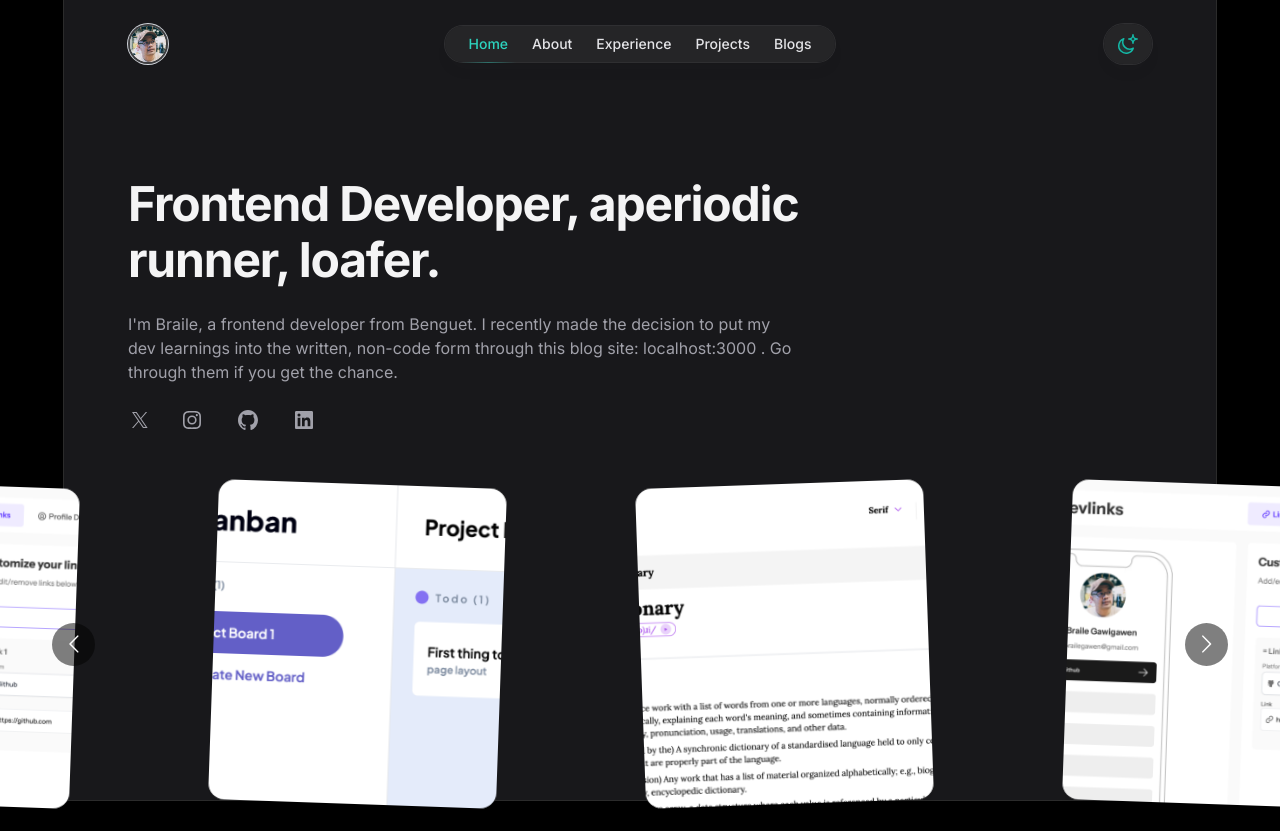
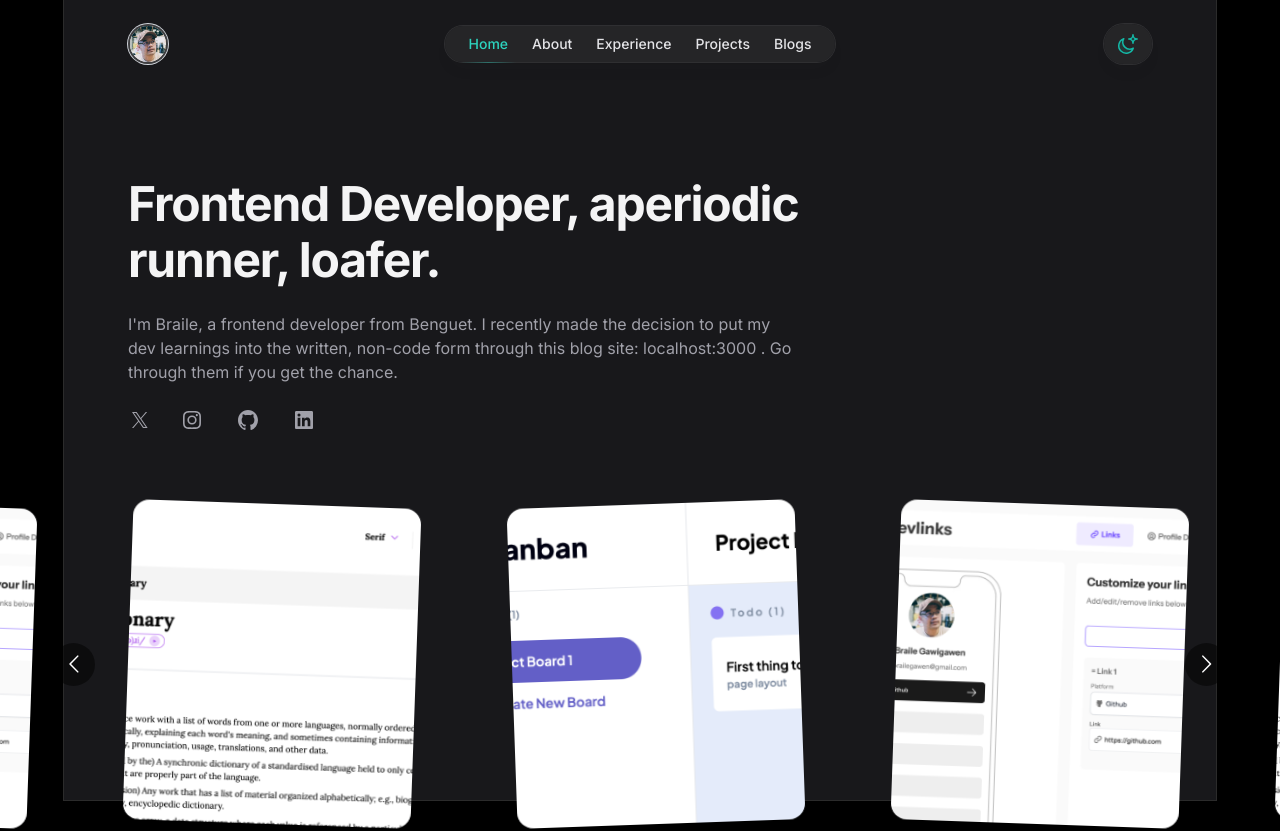
Before and after one commit to brailecg/tw-portfolio, a Next.js app: page / in a window 1280 px wide. Shown: the top 831 px of the page. Built offline with nearby package versions, Linux system fonts and the light colour scheme.

Commit message:
[UI] update hompage slider

```diff
--- a/app/Components/Slider.tsx
+++ b/app/Components/Slider.tsx
@@ -1,5 +1,5 @@
 "use client";
-import React from "react";
+import React, { useEffect } from "react";
 import Image, { type ImageProps } from "next/image";
 import Carousel from "react-multi-carousel";
 import "react-multi-carousel/lib/styles.css";
@@ -9,28 +9,23 @@ import dictionaryImage from "../../public/dictionary-image.png";
 import kanbanImage from "../../public/kanban-image.png";
 import devlinkImage from "../../public/devlink-image.png";
 
-const SliderContainer = () => {
-  const rotations = ["rotate-2", "-rotate-2", "rotate-2"];
-  return [dictionaryImage, kanbanImage, devlinkImage].map(
-    (image, imageIndex) => (
-      <div
-        key={image.src}
-        className={clsx(
-          "relative aspect-[9/10] w-44 flex-none overflow-hidden rounded-xl bg-zinc-100 sm:w-72 sm:rounded-2xl dark:bg-zinc-800 shadow-lg",
-          rotations[imageIndex % rotations.length]
-        )}>
-        <Image
-          src={image}
-          alt=""
-          sizes="(min-width: 640px) 18rem, 11rem"
-          className="absolute h-full w-full object-cover opacity-50"
-        />
-      </div>
-    )
-  );
+const images = [
+  { src: "/dictionary-image.png", alt: "Dictionary Image" },
+  { src: "/kanban-image.png", alt: "Kanban Image" },
+  { src: "/devlink-image.png", alt: "Devlink Image" },
+];
+
+const preloadImages = (imageArray: any[]) => {
+  imageArray.forEach((image) => {
+    const img = new window.Image();
+    img.src = image.src;
+  });
 };
 
 const ProjectSlider = () => {
+  useEffect(() => {
+    preloadImages(images);
+  }, []);
   const responsive = {
     desktop: {
       breakpoint: {
@@ -45,7 +40,7 @@ const ProjectSlider = () => {
         max: 464,
         min: 0,
       },
-      items: 1,
+      items: 2,
       partialVisibilityGutter: 30,
     },
     tablet: {
@@ -60,48 +55,56 @@ const ProjectSlider = () => {
   const rotations = ["rotate-2", "-rotate-2", "rotate-2"];
   return (
     <Carousel
+      additionalTransfrom={0}
+      arrows
+      customTransition="all 500ms"
+      transitionDuration={500}
+      className=" max-w-[1280px] m-auto"
+      containerClass="container mt-16 py-2 overflow-hidden"
+      dotListClass=""
       draggable
-      className="mt-9  py-4 overflow-hidden"
+      infinite
+      itemClass=" !w-52 sm:!w-96 !z-20"
+      minimumTouchDrag={80}
+      pauseOnHover
+      responsive={responsive}
+      shouldResetAutoplay
       slidesToSlide={1}
-      centerMode={true}
-      responsive={responsive}
-      infinite={true}>
+      swipeable>
+      {images.map((image, index) => (
         <div
+          key={index}
+          draggable={false}
           className={clsx(
-          "relative aspect-[9/10] w-44 flex-none overflow-hidden rounded-xl bg-zinc-100 sm:w-72 sm:rounded-2xl dark:bg-zinc-800 shadow-lg",
-          rotations[0 % rotations.length]
+            "relative aspect-[9/10] w-44 overflow-hidden rounded-xl bg-zinc-100 sm:w-72 sm:rounded-2xl dark:bg-zinc-800 shadow-lg",
+            rotations[index % rotations.length]
           )}>
-        <Image
-          src={kanbanImage}
-          alt=""
+          <img
+            draggable={false}
+            src={image.src}
+            alt={image.alt}
             sizes="(min-width: 640px) 18rem, 11rem"
             className="absolute h-full w-full object-cover"
           />
         </div>
+      ))}
+      {images.map((image, index) => (
         <div
+          key={index}
+          draggable={false}
           className={clsx(
-          "relative aspect-[9/10] w-44 flex-none overflow-hidden rounded-xl bg-zinc-100 sm:w-72 sm:rounded-2xl dark:bg-zinc-800 shadow-lg",
-          rotations[1 % rotations.length]
+            "relative aspect-[9/10] w-44 overflow-hidden rounded-xl bg-zinc-100 sm:w-72 sm:rounded-2xl dark:bg-zinc-800 shadow-lg",
+            rotations[index % rotations.length]
           )}>
-        <Image
-          src={dictionaryImage}
-          alt=""
+          <img
+            draggable={false}
+            src={image.src}
+            alt={image.alt}
             sizes="(min-width: 640px) 18rem, 11rem"
             className="absolute h-full w-full object-cover"
           />
         </div>
-      <div
-        className={clsx(
-          "relative aspect-[9/10] w-44 flex-none overflow-hidden rounded-xl bg-zinc-100 sm:w-72 sm:rounded-2xl dark:bg-zinc-800 shadow-lg",
-          rotations[2 % rotations.length]
-        )}>
-        <Image
-          src={devlinkImage}
-          alt=""
-          sizes="(min-width: 640px) 18rem, 11rem"
-          className="absolute h-full w-full object-cover"
-        />
-      </div>
+      ))}
     </Carousel>
   );
 };
--- a/package.json
+++ b/package.json
@@ -18,8 +18,6 @@
     "react": "^18",
     "react-dom": "^18",
     "react-multi-carousel": "^2.8.5",
-    "react-slick": "^0.30.2",
-    "slick-carousel": "^1.8.1",
     "zustand": "^4.5.4"
   },
   "devDependencies": {
```
Also changed, not shown: 1 other file (tests, documents, lock files or other folders). Lines whose indentation alone changed are shown as unchanged.
